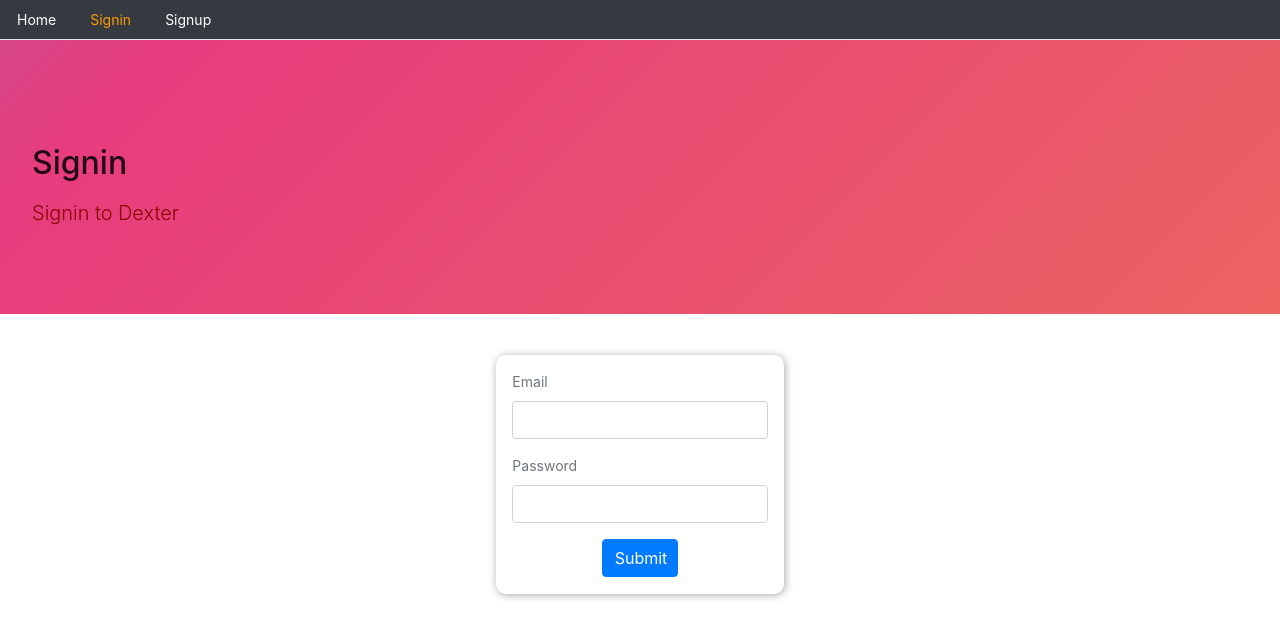
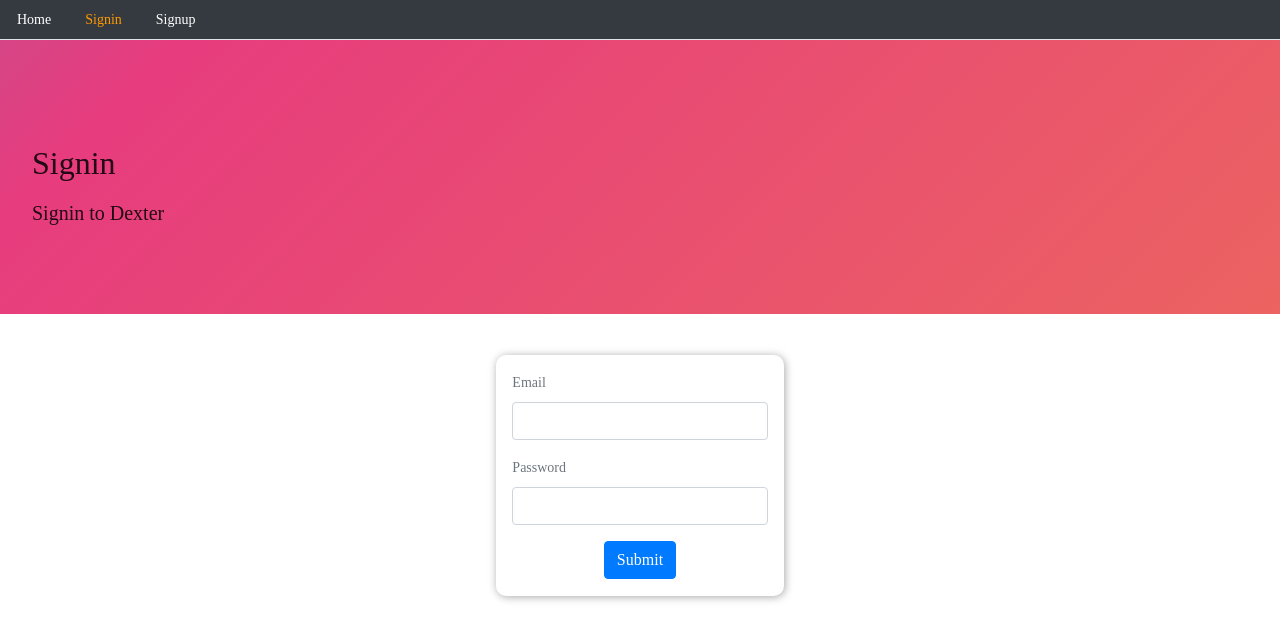
Before and after one commit to TazzDev/Dexter-frontend, a React (Create React App) app: page /signin in a window 1280 px wide. Shown: the top 640 px of the page. Built offline with nearby package versions, Linux system fonts and the light colour scheme; no server answers.

Commit message:
Changed the font style

```diff
--- a/src/App.css
+++ b/src/App.css
@@ -2,29 +2,27 @@
   width: 100%;
   margin-right: auto;
   margin-left: auto;
-  background-color:lavander;
+  background-color: lavander;
 }
 
-.ant-carousel{
+.ant-carousel {
   margin: 40px;
 }
-.footer{
+.footer {
   grid-area: footer;
-    background-color: #343a40!important;
+  background-color: #343a40 !important;
   color: #ffffff;
   display: flex;
   justify-content: center;
-    height:40px;
+  height: 40px;
   width: 100%;
   position: fixed;
   left: 0;
   bottom: 0;
-
 }
 
 .jumbotron h2 {
   margin-top: 40px;
-
 }
 
 @media only screen and (max-width: 600px) {
@@ -38,16 +36,16 @@
  */
 
 .jumbotron {
-   width:100%;
+  width: 100%;
   background: linear-gradient(-45deg, #ee7752, #e73c7e, #23a6d5, #23d5ab);
   background-size: 400% 400%;
   -webkit-animation: Gradient 15s ease infinite;
   -moz-animation: Gradient 15s ease infinite;
   animation: Gradient 15s ease infinite;
-  color:darkred;
-  margin:0;
-  border-radius:0;
-
+  /* color: darkred; */
+  margin: 0;
+  border-radius: 0;
+  font-family: "Fredoka One", cursive;
 }
 
 @-webkit-keyframes Gradient {
@@ -85,3 +83,17 @@
     background-position: 0% 50%;
   }
 }
+
+@import url("https://fonts.googleapis.com/css2?family=Fredoka+One&display=swap");
+
+.nav-item {
+  font-family: "Fredoka One", cursive;
+}
+
+.text-muted {
+  font-family: "Fredoka One", cursive;
+}
+
+.btn {
+  font-family: "Fredoka One", cursive;
+}
--- a/src/core/Menu.js
+++ b/src/core/Menu.js
@@ -1,6 +1,7 @@
 import React, { Fragment } from "react";
 import { Link, withRouter } from "react-router-dom";
 import { signout, isAuthenticated } from '../auth/index'
+
 
 const isActive = (history, path) => {
     if (history.location.pathname === path) {
@@ -72,7 +73,7 @@
                         onClick={() =>
                             signout(() => {
                                 history.push("/");
-                            }).then(()=>{
+                            }).then(() => {
                                 const modal = document.createElement('div');
                                 modal.innerHTML = "You've successfully signed out";
                                 modal.style.position = "absolute";
```
Lines whose indentation alone changed are shown as unchanged.
